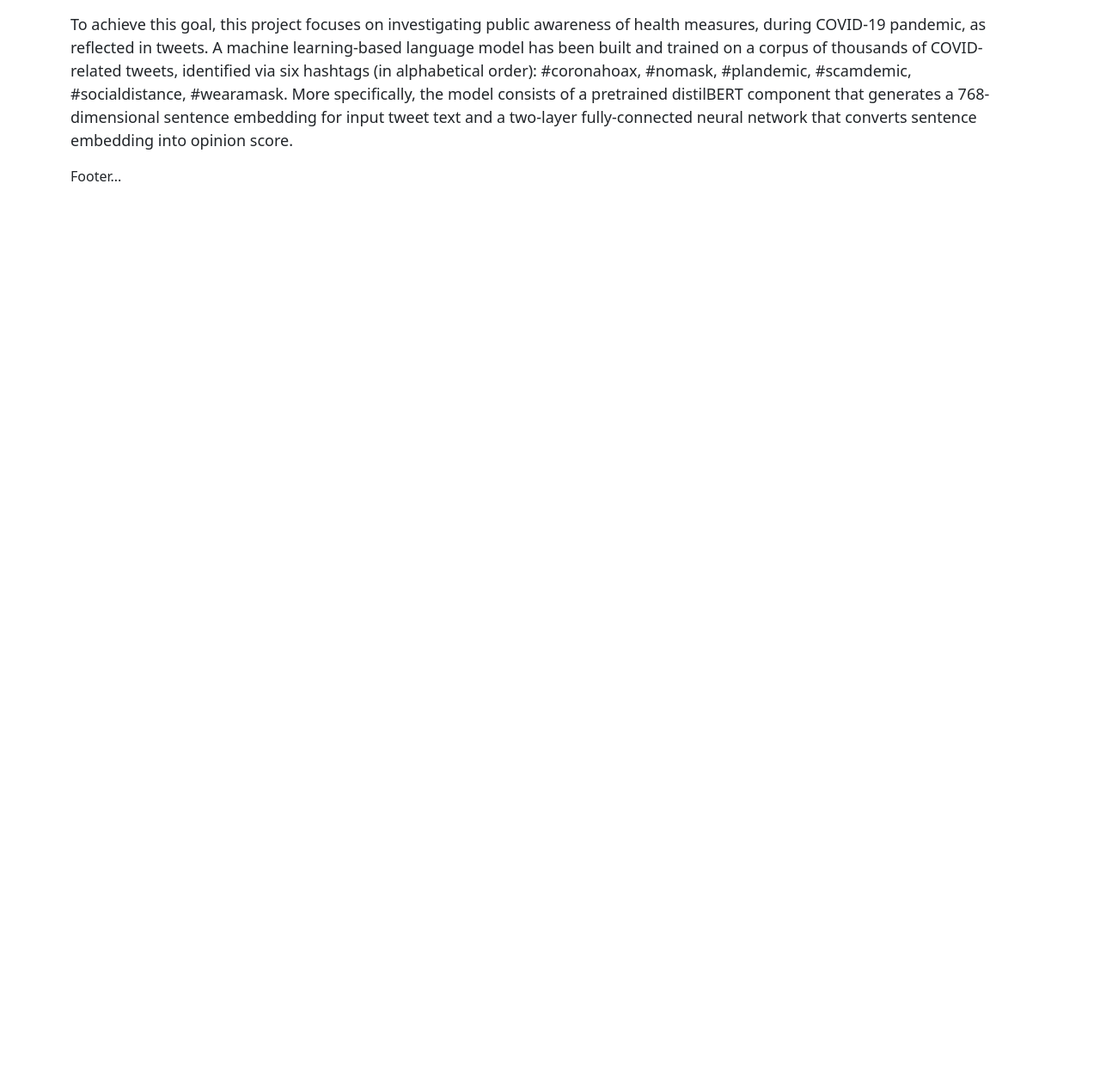
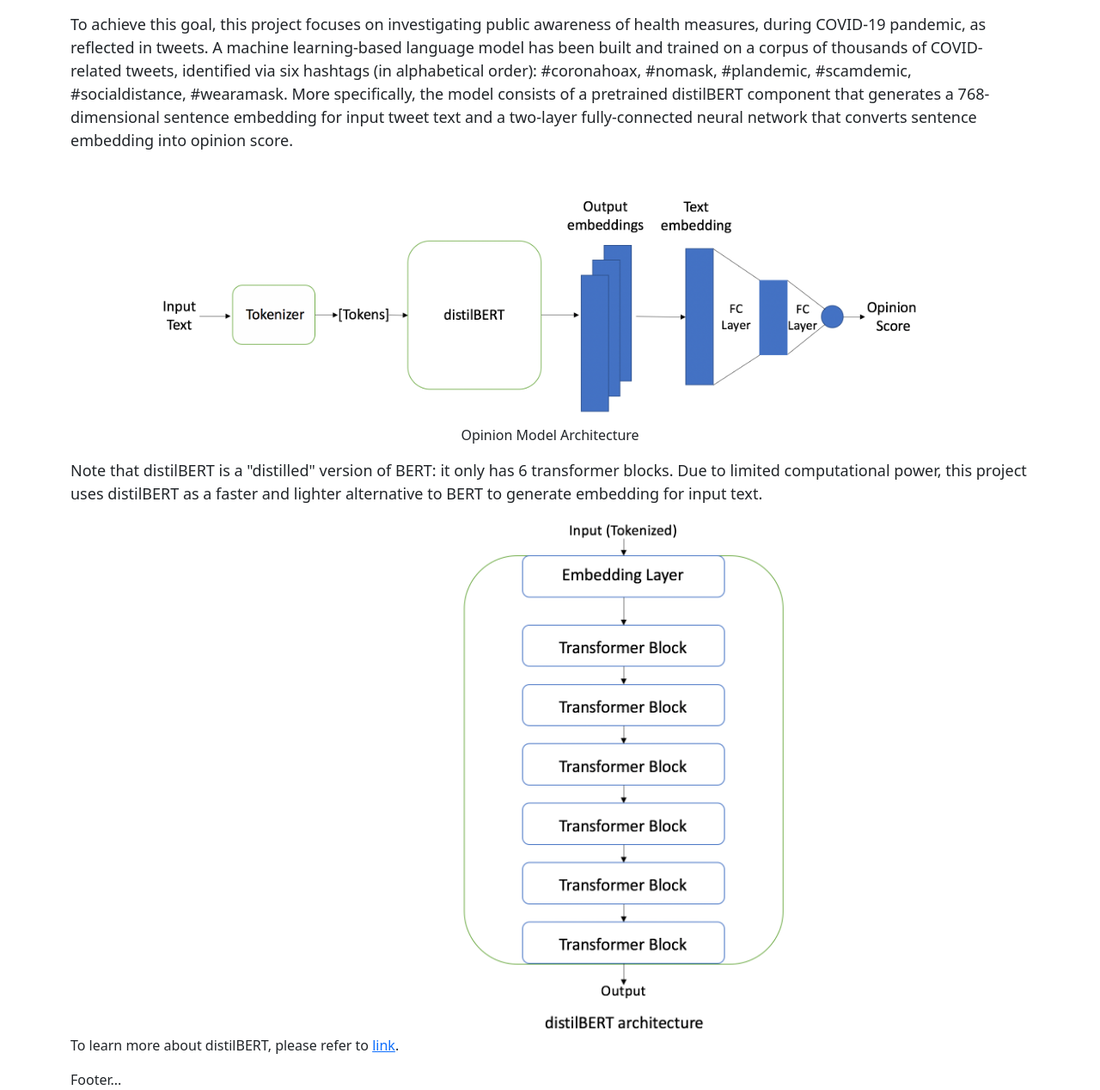
Before and after one commit to u-tony-wu/covid-opinion-score, a Flask app: page /about in a window 1280 px wide. Shown: the part 276-1544 px from the top of the page at 86% size. Before the commit the page ends 487 px from the top, so only its background shows below. Run offline with Flask 2, Linux system fonts and the light colour scheme.

Commit message:
updated about page

```diff
--- a/templates/about.html
+++ b/templates/about.html
@@ -17,4 +17,16 @@
         of a pretrained distilBERT component that generates a 768-dimensional sentence embedding
         for input tweet text and a two-layer fully-connected neural network that converts sentence
         embedding into opinion score.</p>
+    <br/>
+    <img src="../static/model%20architecture.png" alt="model architecture" style=
+            "position: relative; width: 80%; left: 100px; right: auto; text-align: center">
+    <p style="text-align: center">Opinion Model Architecture</p>
+    <p style="font-size:18px">Note that distilBERT is a "distilled" version of BERT: it only has
+        6 transformer blocks. Due to limited computational power, this project uses distilBERT
+        as a faster and lighter alternative to BERT to generate embedding for input text.  </p>
+    <img src="../static/distilbert%20architecture.png" alt="distilBERT architecture" style=
+            "position: relative; left: 430px; height: 600px">
+    <br/>
+    <p>To learn more about distilBERT, please refer to <a href="https://huggingface.co/transformers/model_doc/distilbert.html">link</a>.</p>
+
 {% endblock %}
```
Also changed, not shown: static/distilbert architecture.png (added), static/model architecture.png (added).
